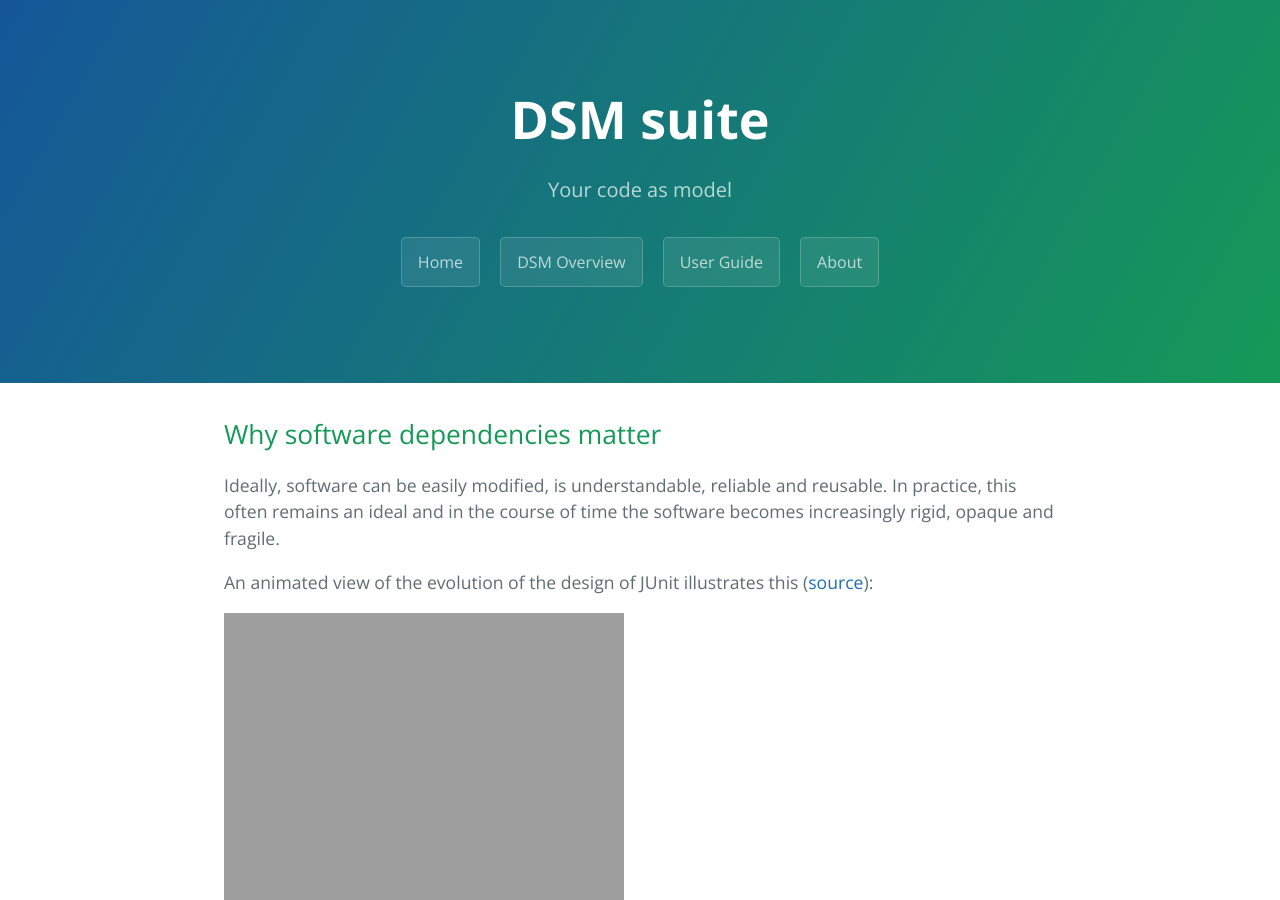
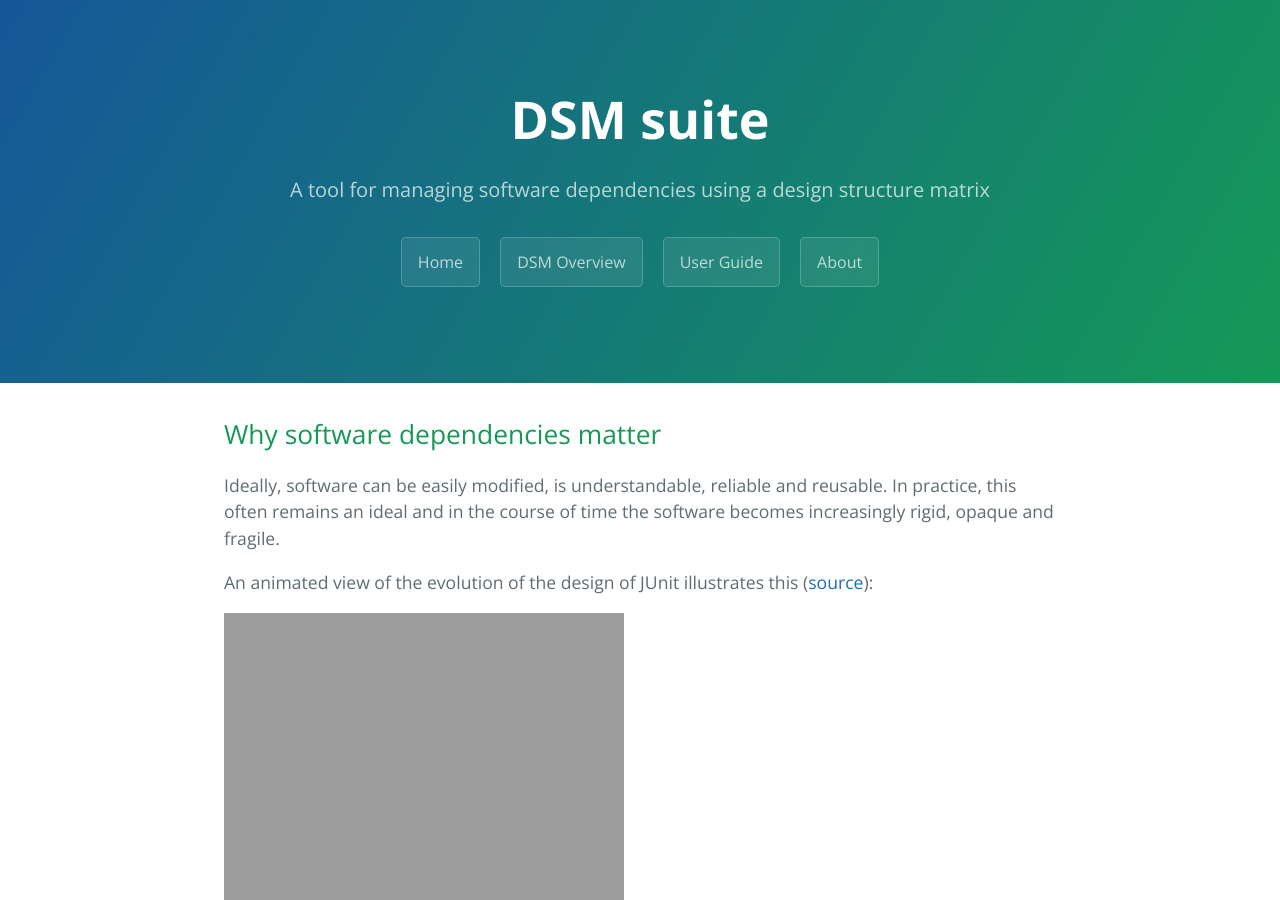
Before and after one commit to dsmsuite/dsmsuite.github.io, a Jekyll site: the page built from index.md, in a window 1280 px wide and 900 px high. Built offline with Jekyll 4.4.1, drawn with Linux system fonts in a browser that asks for light colours; our own code applies the rules of GitHub Pages for plain Markdown files.

Commit message:
Update layout

```diff
--- a/_config.yml
+++ b/_config.yml
@@ -1,5 +1,5 @@
 title: DSM suite
-description: Your code as model
+description: A tool for managing software dependencies using a design structure matrix
 show_downloads: true
 google_analytics:
 theme: jekyll-theme-cayman
```
